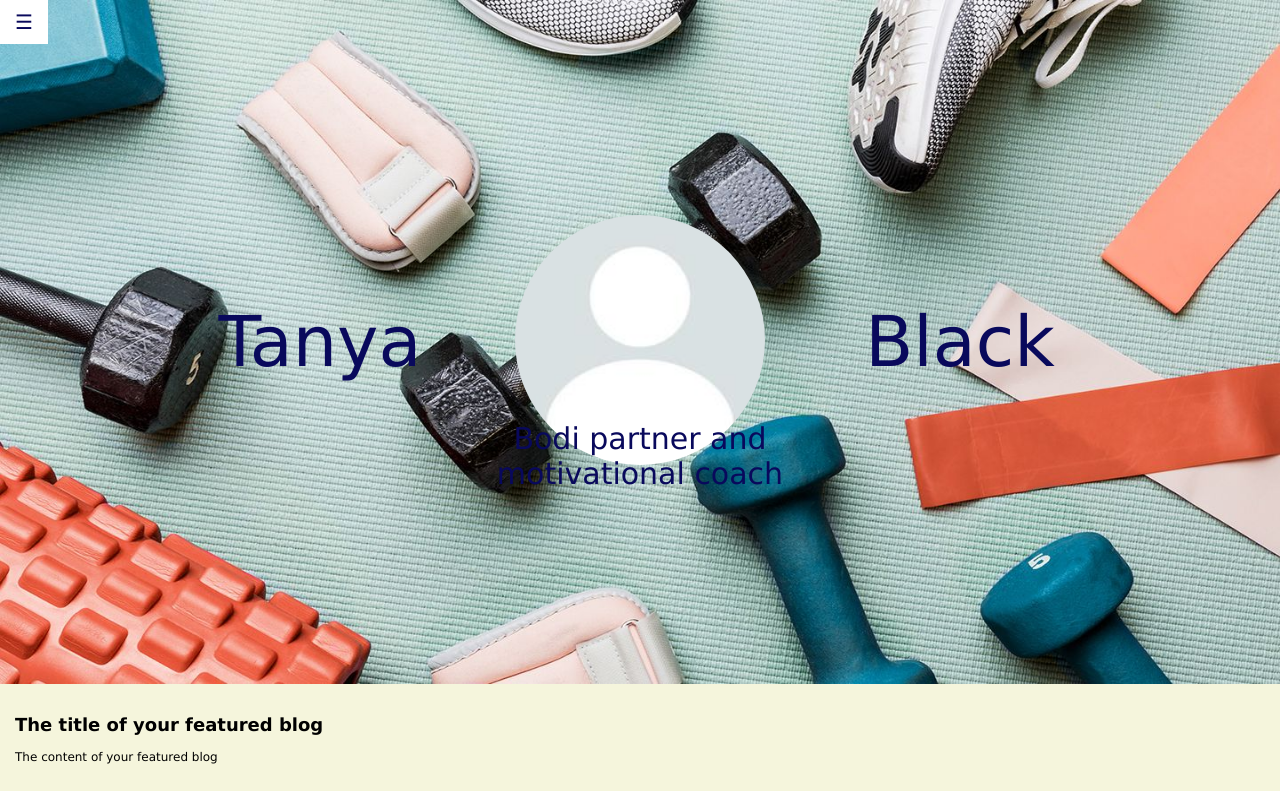
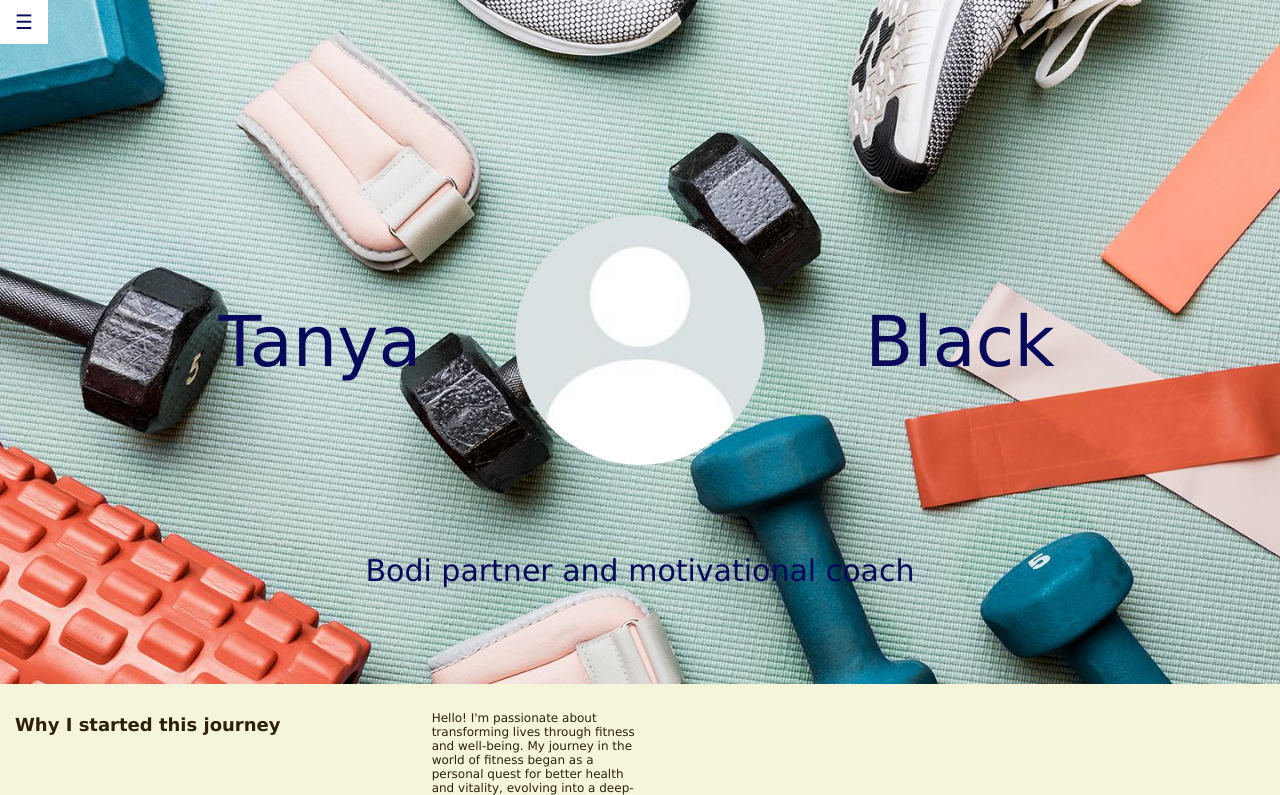
Before and after one commit to ninaKroft/Bodi_TanyaB, a plain HTML site: page index.html in a window 1280 px wide. Shown: the top 795 px of the page. Drawn offline with Linux system fonts and the light colour scheme.

Commit message:
aboutme start

```diff
--- a/index.html
+++ b/index.html
@@ -83,9 +83,21 @@
             </div>
         </div>
 
-        <div class="aboutme_style">
-            <h2>The title of your featured blog</h2>
-            <p>The content of your featured blog</p>
+        <div class="aboutme_style aboutme_wrapper">
+            <h2 style="grid-column: 1 / 3; grid-row: 1 / 1;">Why I started this journey</h2>
+            <p>Hello! I'm passionate about transforming lives through fitness and well-being.
+                My journey in the world of fitness began as a personal quest for better health and
+                vitality, evolving into a deep-rooted commitment to inspire and guide others on
+                their own transformative paths. The challenges I faced and conquered along the way
+                have fueled my determination to help individuals discover their own strength, both
+                physically and mentally. This drive led me to partner with Bodi, a beacon of innovation a
+                nd community in the fitness industry. Choosing to become a Bodi partner was a natural
+                step for me, as their heath esteem approach aligns perfectly with my values of
+                sustainable fitness, personalized wellness, and fostering a sense of belonging.
+                The power of collective motivation and support is immeasurable, and that's why I
+                wholeheartedly encourage others to join me. Let's embark on a journey of growth,
+                empowerment, and vibrant health together - because the path to a better version of
+                ourselves is always more fulfilling when walked alongside others.</p>
         </div>
     </body>
 </html>
--- a/stylesheet.css
+++ b/stylesheet.css
@@ -64,8 +64,8 @@ html, body {
 }
 
 .description {
-    grid-column: 3 / 3;
-    grid-row: 2 / 5;
+    grid-column: 2 / 5;
+    grid-row: 3 / 3;
     font-size: 30px;
     color:#09095c;
     font-family: Verdana, Geneva, Tahoma, sans-serif;
@@ -115,10 +115,18 @@ html, body {
     background-color: white;
 }
 
+
+.aboutme_wrapper {
+    display: grid;
+    grid-template-columns: repeat(6, 1fr);
+    grid-template-rows: repeat(6, 1fr);
+}
+
 .aboutme_style {
     background-color:beige;
     font-family:Verdana, Geneva, Tahoma, sans-serif;
     font-size: 12px;
     text-decoration: none;
-    padding: 15px;
+    padding: 15px 15px 15px 15px;
+    color:rgb(45, 33, 9);
 }
```
